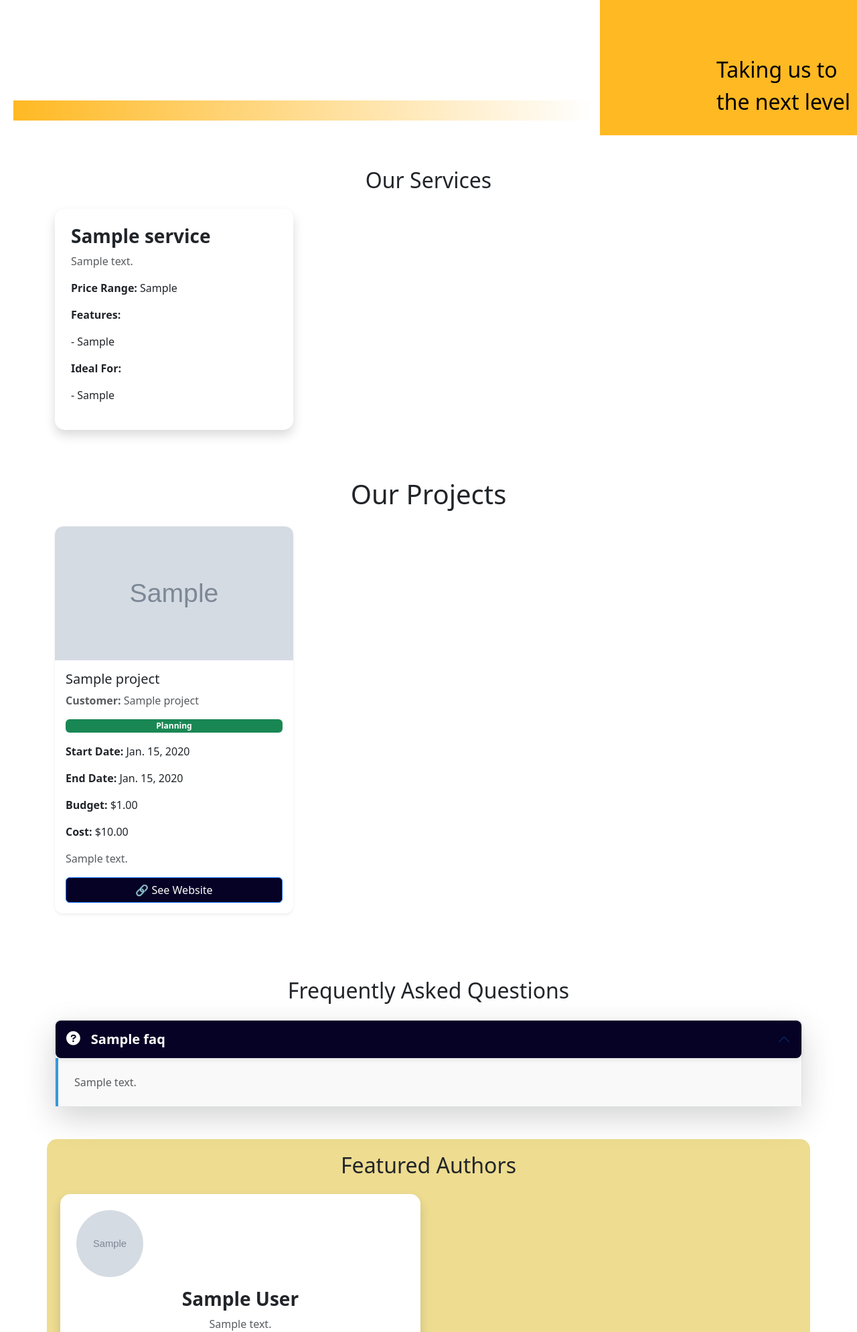
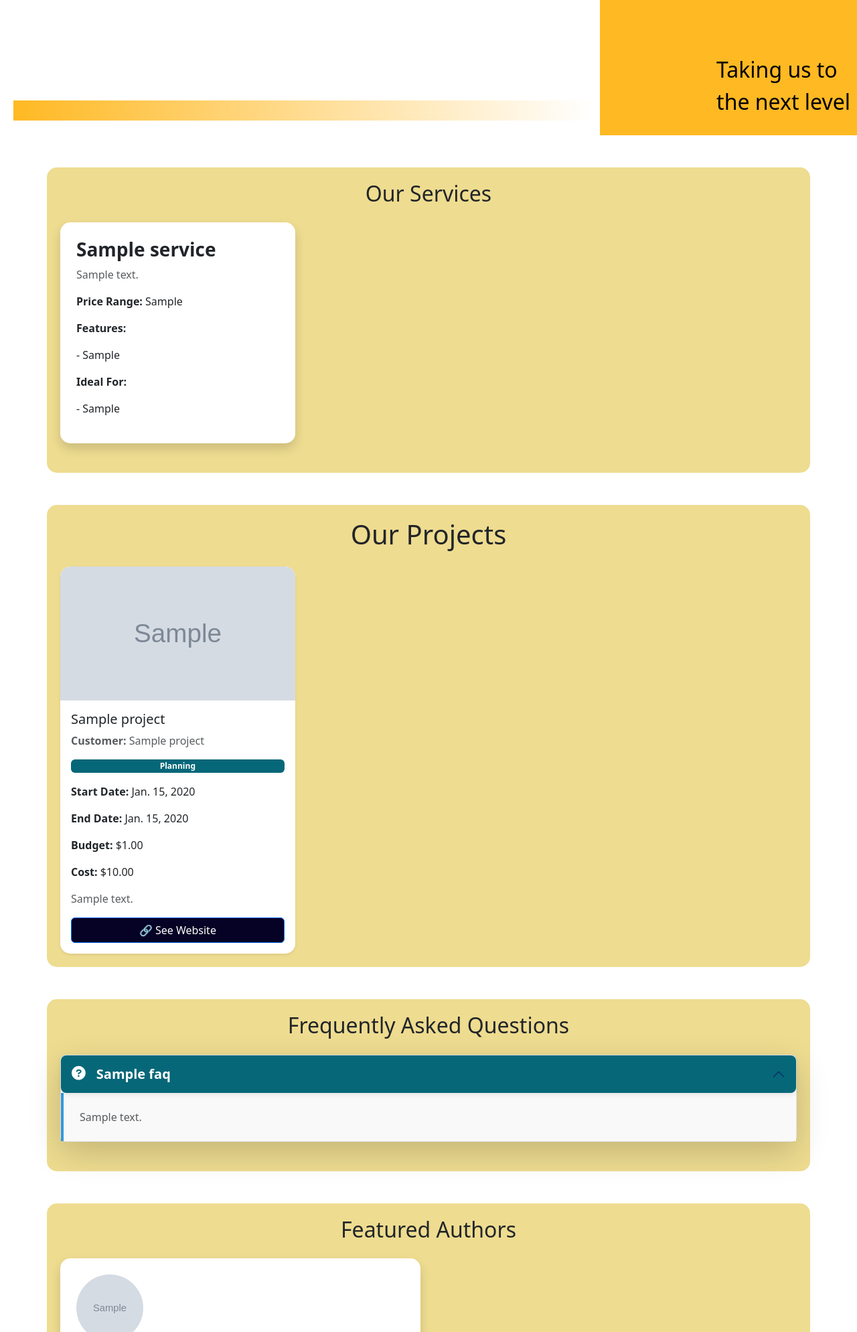
Before and after one commit to zura-papiashvili/portfolio, a Django app: template blog/templates/blog/home.html in a window 1280 px wide. Shown: the part 595-2584 px from the top of the page at 67% size. Run offline with Django 5.2, Linux system fonts and the light colour scheme; tables that the repository leaves empty hold one stand-in row (values such as "Sample post"); the template is opened without the code that fills it: values that come from a table or form of the project are taken from there, most other values are stand-ins (such as "Sample title", 1, 10 or a date in 2020); grey boxes marked "Sample" are stand-in pictures.

Commit message:
Update home.html

```diff
--- a/blog/templates/blog/home.html
+++ b/blog/templates/blog/home.html
@@ -61,7 +61,7 @@
 
 
     <!-- Services Section -->
-    <div class="container mt-5">
+    <div class="container mt-5" style="background-color: #EEDC90; padding: 20px; border-radius: 15px;">
         <h2 class="text-center mb-4 text-dark" data-aos="fade-up">{% trans "Our Services" %}</h2>
         <div class="row">
             {% for service in services %}
@@ -97,20 +97,20 @@
 
 <!-- Projects Section -->
 
-<div class="container py-5">
+<div class="container mt-5" style="background-color: #EEDC90; padding: 20px; border-radius: 15px;">
     <h1 class="text-center text-dark mb-4" data-aos="fade-up">{% trans "Our Projects" %}</h1>
 
     <div class="row g-4 d-flex align-items-stretch">
         {% for project in projects %}
             <div class="col-md-6 col-lg-4">
-                <div class="card project-card shadow-sm border-0" data-aos="zoom-in">
+                <div class="card project-card shadow-sm border-0" data-aos="zoom-in" style="border-radius: 15px; overflow: hidden;">
                     {% if project.image %}
-                        <img src="{{ project.image.url }}" alt="{{ project.name }}" class="card-img-top project-img">
+                        <img src="{{ project.image.url }}" alt="{{ project.name }}" class="card-img-top project-img" style="border-radius: 15px 15px 0 0;">
                     {% endif %}
                     <div class="card-body">
                         <h5 class="card-title text-dark">{{ project.name }}</h5>
                         <p class="text-muted"><strong>{% trans "Customer:" %}</strong> {{ project.customer_name }}</p>
-                        <p class="badge {% if project.status == 'in_progress' %}" style="background-color: #ffb923;"{% else %}bg-success{% endif %}">
+                        <p class="badge" style="background-color: {% if project.status == 'in_progress' %}#ffb923{% else %}#066778{% endif %};">
                             {{ project.get_status_display }}
                         </p>
                         <p><strong>{% trans "Start Date:" %}</strong> {{ project.start_date }}</p>
@@ -132,7 +132,9 @@
                 </div>
             </div>
         {% empty %}
-            <p>No projects found.</p>
+            <div class="alert alert-warning text-center" role="alert" data-aos="fade-up">
+                {% trans "No projects found." %}
+            </div>
         {% endfor %}
     </div>
 </div>
@@ -141,13 +143,13 @@
 
 
 <!-- FAQ Section with Enhanced Styles and JavaScript -->
-<div class="container mt-5">
+<div class="container mt-5" style="background-color: #EEDC90; padding: 20px; border-radius: 15px;">
     <h2 class="text-center mb-4 text-dark" data-aos="fade-up">{% trans "Frequently Asked Questions" %}</h2>
     <div class="accordion" id="faqAccordion">
         {% for faq in faqs %}
         <div class="accordion-item mb-4 shadow-lg rounded-3" data-aos="fade-right">
             <h2 class="accordion-header" id="heading{{ forloop.counter }}">
-            <button style="background-color: #050225; border: none; box-shadow: 0 2px 8px rgba(0, 0, 0, 0.1);" class="accordion-button text-white border-0 rounded-3 p-3 fw-bold fs-5 d-flex align-items-center" type="button" data-bs-toggle="collapse" data-bs-target="#collapse{{ forloop.counter }}" aria-expanded="false" aria-controls="collapse{{ forloop.counter }}">
+                <button style="background-color: #066778; border: none; box-shadow: 0 2px 8px rgba(0, 0, 0, 0.1);" class="accordion-button text-white border-0 rounded-3 p-3 fw-bold fs-5 d-flex align-items-center" type="button" data-bs-toggle="collapse" data-bs-target="#collapse{{ forloop.counter }}" aria-expanded="false" aria-controls="collapse{{ forloop.counter }}">
                     <i class="fas fa-question-circle me-3" style="font-size: 1.3rem;"></i>{{ faq.question }}
                 </button>
             </h2>
```
Lines whose indentation alone changed are shown as unchanged.
